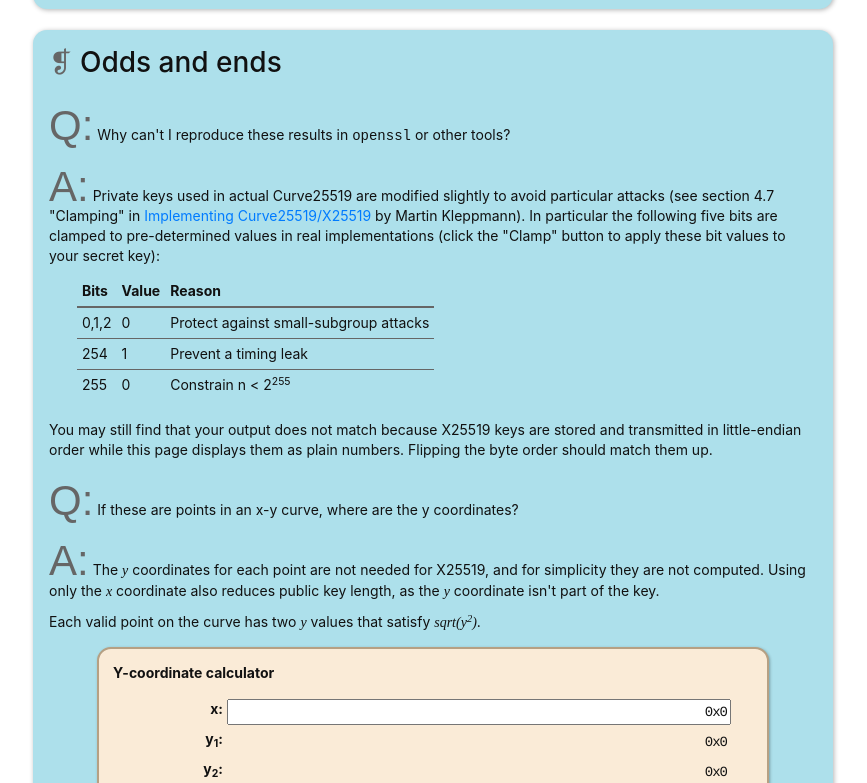
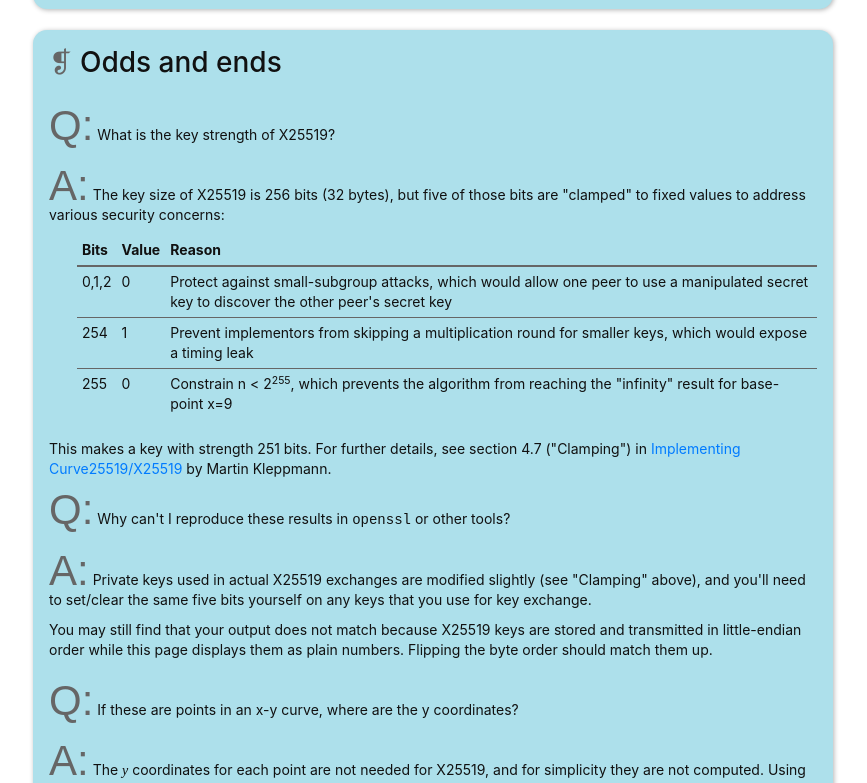
Before and after one commit to syncsynchalt/illustrated-x25519, a plain HTML site: page site/index.html in a window 1280 px wide. Shown: the part 2017-2800 px from the top of the page, without its empty margins (207-1074 px from the left). Drawn offline with Linux system fonts and the light colour scheme; files whose address does not match are found by name.

Commit message:
Just say 256-bit keys (fixes #3)

```diff
--- a/site/index.html
+++ b/site/index.html
@@ -73,12 +73,12 @@
     <tr>
         <td class="text-right"><span class="math">k<sub>a</sub></span></td>
         <td>&nbsp;:&nbsp;&nbsp;</td>
-        <td>Alice's secret key - a 255-bit (~32-byte) random number</td>
+        <td>Alice's secret key - a 256-bit (32-byte) random number</td>
     </tr>
     <tr>
         <td class="text-right"><span class="math">k<sub>b</sub></span></td>
         <td>&nbsp;:&nbsp;&nbsp;</td>
-        <td>Bob's secret key - a 255-bit (~32-byte) random number</td>
+        <td>Bob's secret key - a 256-bit (32-byte) random number</td>
     </tr>
     <tr>
         <td class="text-right"><span class="math">P</span></td>
@@ -299,25 +299,36 @@ keys for a secure connection.
 
 <div class="section">
 <h3>Odds and ends</h3>
+<p><span class="qa">Q:</span> What is the key strength of X25519?</p>
+
+<p><span class="qa">A:</span> The key size of X25519 is 256 bits (32 bytes),
+    but five of those bits are "clamped" to fixed values to address
+    various security concerns:
+
+    <table class="table table-condensed table-not-full" style="margin-left: 2em;">
+        <thead>
+        <tr><th>Bits</th><th>Value</th><th>Reason</th></tr>
+        </thead>
+        <tr><td>0,1,2</td><td>0</td><td>Protect against small-subgroup attacks, which
+        would allow one peer to use a manipulated secret key to discover the other peer's secret
+        key</td></tr>
+        <tr><td>254</td><td>1</td><td>Prevent implementors from skipping a multiplication
+        round for smaller keys, which would expose a timing leak</td></tr>
+        <tr><td>255</td><td>0</td><td>Constrain n < 2<sup>255</sup>, which prevents the
+        algorithm from reaching the "infinity" result for base-point x=9</td></tr>
+    </table>
+
+    This makes a key with strength 251 bits. For further details,
+    see section 4.7 ("Clamping") in <a
+        href="https://martin.kleppmann.com/papers/curve25519.pdf"
+>Implementing Curve25519/X25519</a> by Martin Kleppmann.
+
 <p><span class="qa">Q:</span> Why can't I reproduce
     these results in <xtt>openssl</xtt> or other tools?
 
-<p><span class="qa">A:</span> Private keys used in actual Curve25519
-    are modified slightly to avoid particular attacks
-    (see section 4.7 "Clamping" in <a
-            href="https://martin.kleppmann.com/papers/curve25519.pdf"
-    >Implementing Curve25519/X25519</a> by Martin Kleppmann).
-    In particular the following five bits are clamped to
-    pre-determined values in real implementations (click the "Clamp" button
-    to apply these bit values to your secret key):
-<table class="table table-condensed table-not-full" style="margin-left: 2em;">
-    <thead>
-    <tr><th>Bits</th><th>Value</th><th>Reason</th></tr>
-    </thead>
-    <tr><td>0,1,2</td><td>0</td><td>Protect against small-subgroup attacks</td></tr>
-    <tr><td>254</td><td>1</td><td>Prevent a timing leak</td></tr>
-    <tr><td>255</td><td>0</td><td>Constrain n < 2<sup>255</sup></td></tr>
-</table>
+<p><span class="qa">A:</span> Private keys used in actual X25519 exchanges are
+    modified slightly (see "Clamping" above), and you'll need to set/clear the
+    same five bits yourself on any keys that you use for key exchange.
 
 <p>You may still find that your output does not match
     because X25519 keys are stored and transmitted in little-endian
```
